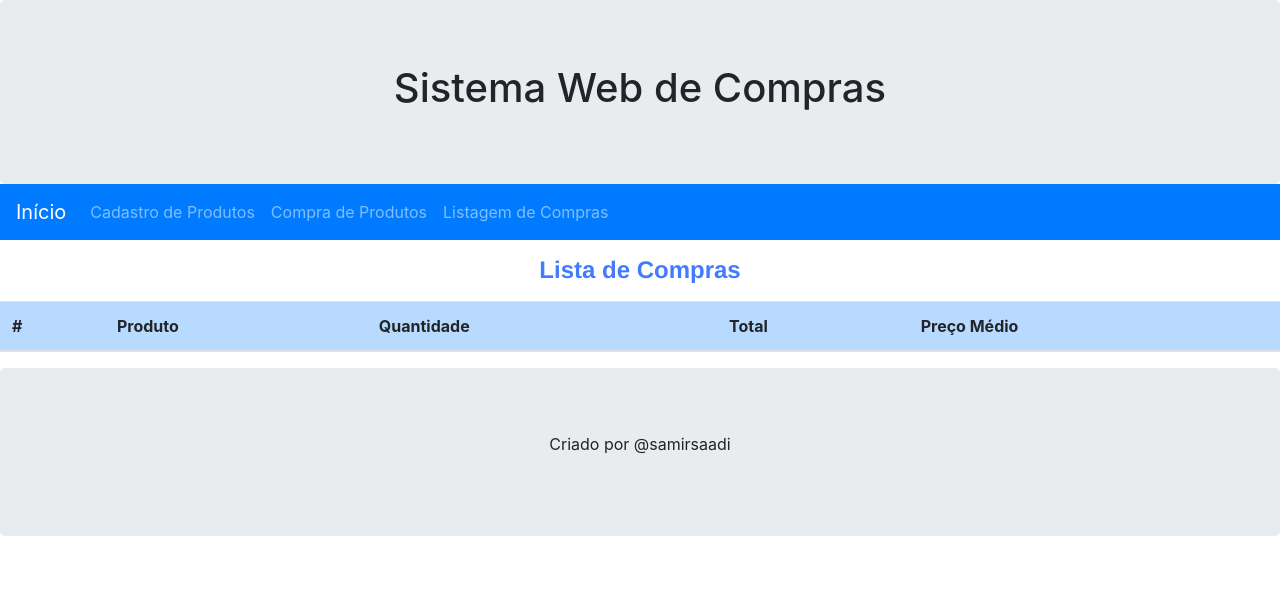
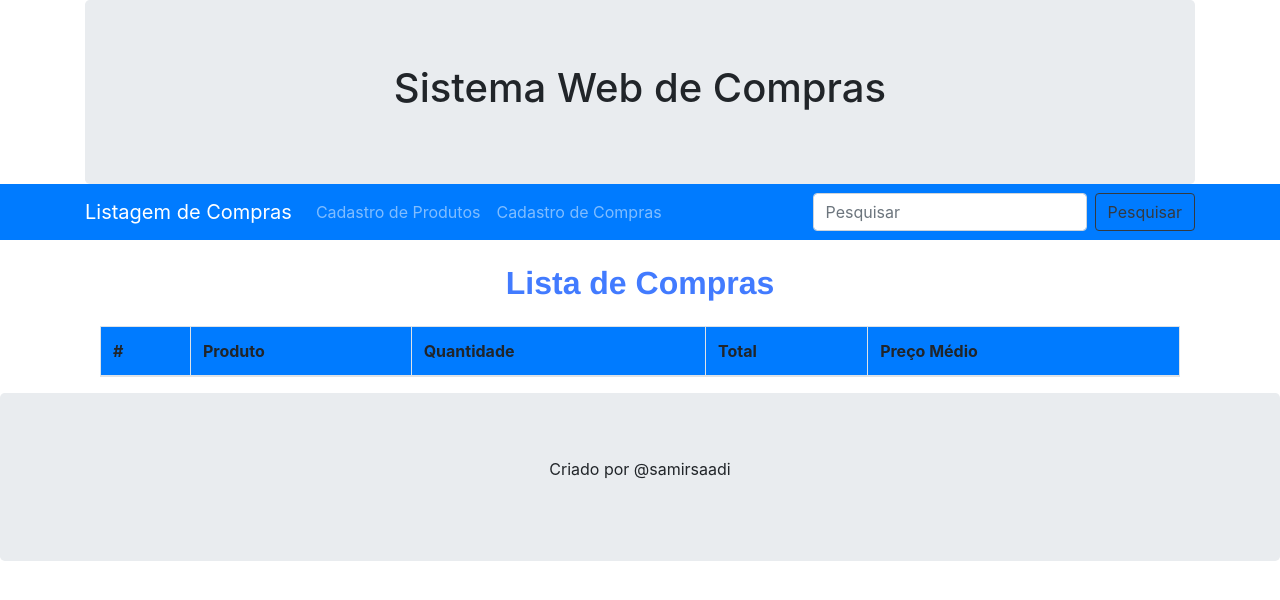
Before and after one commit to Abcaran/djangoMarketApp, a Django app: page /purchase-list/ in a window 1280 px wide. Shown: the top 600 px of the page. Run offline with Django 3.2, Linux system fonts and the light colour scheme; data that the repository does not hold is empty; some libraries are stand-ins or nearby versions.

Commit message:
Finishing frontend design

```diff
--- a/market/static/css/market.css
+++ b/market/static/css/market.css
@@ -4,3 +4,15 @@
 	height: 200px;
 	background: #aaa;
 }
+
+.page-header {
+    background-color: #4267B2FF;
+    margin-top: 0;
+    padding: 20px 20px 20px 40px;
+}
+
+.page-header h1, .page-header h1 a, .page-header h1 a:visited, .page-header h1 a:active {
+    color: #ffffff;
+    font-size: 36pt;
+    text-decoration: none;
+}
--- a/market/templates/base.html
+++ b/market/templates/base.html
@@ -1,53 +1,58 @@
 {% load staticfiles %}
 
-<!doctype html>
+<!DOCTYPE html>
 <html lang="pt-BR">
 	<head>
 		<title>Sistema Web de Compras</title>
-		<!-- Required meta tags -->
 		<meta charset="utf-8">
 		<meta name="viewport" content="width=device-width, initial-scale=1">
-
+		<link rel="stylesheet" href="https://maxcdn.bootstrapcdn.com/bootstrap/4.0.0/css/bootstrap.min.css" integrity="sha384-Gn5384xqQ1aoWXA+058RXPxPg6fy4IWvTNh0E263XmFcJlSAwiGgFAW/dAiS6JXm" crossorigin="anonymous">
 		<link href={% static "css/market.css" %} rel="stylesheet" />
-
-		<link rel="stylesheet" href="https://maxcdn.bootstrapcdn.com/bootstrap/4.1.3/css/bootstrap.min.css">
-	 	<script src="https://ajax.googleapis.com/ajax/libs/jquery/3.3.1/jquery.min.js"></script>
-	  	<script src="https://cdnjs.cloudflare.com/ajax/libs/popper.js/1.14.3/umd/popper.min.js"></script>
-	  	<script src="https://maxcdn.bootstrapcdn.com/bootstrap/4.1.3/js/bootstrap.min.js"></script>
 	</head>
 
 	<body>
-
+		<div class="container">
 			<div class="jumbotron text-center" style="margin-bottom:0">
 		  		<h1>Sistema Web de Compras</h1>
 			</div>
+		</div>
 
-		<nav class="navbar navbar-expand-sm bg-primary navbar-dark justify-content-center">
-		  <a class="navbar-brand" href="#">Início</a>
-		  <button class="navbar-toggler" type="button" data-toggle="collapse" data-target="#collapsibleNavbar">
+		<nav class="navbar navbar-expand-sm navbar-dark bg-primary">
+			<div class="container">
+			<a class="navbar-brand" href="{% url 'purchase_list' %}">Listagem de Compras</a>
+			<button class="navbar-toggler" data-toggle="collapse" data-target="#navbarMenu">
 				<span class="navbar-toggler-icon"></span>
 			</button>
-		  <div class="collapse navbar-collapse" id="collapsibleNavbar">
+			<div class="collapse navbar-collapse" id="navbarMenu">
 				<ul class="navbar-nav">
 					<li class="nav-item">
-		      	<a href="{% url 'product_new' %}" class="nav-link">Cadastro de Produtos</a>
+						<a class="nav-link" href="{% url 'product_new' %}">Cadastro de Produtos</a>
 					</li>
 					<li class="nav-item">
-		        <a class="nav-link" href="{% url 'purchase_new' %}">Compra de Produtos</a>
-		      </li>
-		      <li class="nav-item">
-		        <a class="nav-link" href="{% url 'purchase_list' %}">Listagem de Compras</a>
+						<a class="nav-link" href="{% url 'purchase_new' %}">Cadastro de Compras</a>
 					</li>
 				</ul>
+				<form class="form-inline ml-auto">
+					<input class="form-control mr-sm-2" type="text" placeholder="Pesquisar" aria-label="Search">
+					<button class="btn btn-outline-dark my-2 my-sm-0" type="submit">Pesquisar</button>
+				</form>
 			</div>
 		</nav>
 
+		<div class="container">
 			{% block content %}
 			{% endblock content %}
-
+		</div>
 
 		<div class="jumbotron text-center" style="margin-bottom:0">
 		  <p>Criado por @samirsaadi</p>
 		</div>
+
+
+
+
+		<script src="https://code.jquery.com/jquery-3.2.1.slim.min.js" integrity="sha384-KJ3o2DKtIkvYIK3UENzmM7KCkRr/rE9/Qpg6aAZGJwFDMVNA/GpGFF93hXpG5KkN" crossorigin="anonymous"></script>
+		<script src="https://cdnjs.cloudflare.com/ajax/libs/popper.js/1.12.9/umd/popper.min.js" integrity="sha384-ApNbgh9B+Y1QKtv3Rn7W3mgPxhU9K/ScQsAP7hUibX39j7fakFPskvXusvfa0b4Q" crossorigin="anonymous"></script>
+		<script src="https://maxcdn.bootstrapcdn.com/bootstrap/4.0.0/js/bootstrap.min.js" integrity="sha384-JZR6Spejh4U02d8jOt6vLEHfe/JQGiRRSQQxSfFWpi1MquVdAyjUar5+76PVCmYl" crossorigin="anonymous"></script>
 	</body>
 </html>
--- a/market/templates/home_page.html
+++ /dev/null
@@ -1,5 +0,0 @@
-{% extends 'base.html' %}
-
-{% block content %}
-
-{% endblock %}
--- a/market/templates/purchase_list.html
+++ b/market/templates/purchase_list.html
@@ -1,12 +1,13 @@
 {% extends 'base.html' %}
 
 {% block content %}
-	<p></p>
-	<font face="helvetica" color="#4267B2FF"><h4 align="center"><b>Lista de Compras</b></h4></font>
-	<p></p>
+	<div class="container my-4">
+		<font face="helvetica" color="#4267B2FF"><h2 align="center"><b>Lista de Compras</b></h2></font>
+	</div>
 
-	<table class="table table-hover table-primary">
-	  <thead>
+	<div class="container">
+		<table class="table table-hover table-bordered table-primary">
+		  <thead class="bg-primary">
 		    <tr>
 		      <th scope="col">#</th>
 		      <th scope="col">Produto</th>
@@ -23,34 +24,10 @@
 		      <td>{{ purchase.amount }}</td>
 		      <td>R$ {{ purchase.total_price }}</td>
 		      <td>R$ {{ purchase.avrg_price }}</td>
-	      <!-- <td>
-			<button onclick="funcao('{{ purchase.total_price }}','{{ purchase.amount }}','{{ purchase.id }}')"
-					type="button"
-					class="btn btn-default btn-sm">
-				Sim
-			</button>
-	      </td>
-	      <td id="{{ purchase.id }}">
-		  </td> -->
 		    </tr>
 		    {% endfor %}
 		  </tbody>
 		</table>
+	</div>
 
-	<script type="text/javascript">
-
-		function funcao(total_price, amount, id){
-			var total = parseFloat(total_price)
-			var am = parseFloat(amount)
-			var retorno = (total/am)
-
-			var td = document.getElementById(id);
-			var texto = 'R$ '+retorno.toString();
-
-			document.getElementById(id).firstChild.data = texto;
-
-			return
-		}
-
-	</script>
 {% endblock %}
```
Also changed, not shown: market/templates/product_new.html (+14 -5 lines), market/templates/purchase_new.html (+16 -5 lines), market/templates/test2.html (added, +51 -0 lines), market/migrations/0003_auto_20180907_1228.py (added), market/migrations/0004_auto_20180907_1231.py (added), market/migrations/0005_auto_20180907_1234.py (added). Lines whose indentation alone changed are shown as unchanged.
